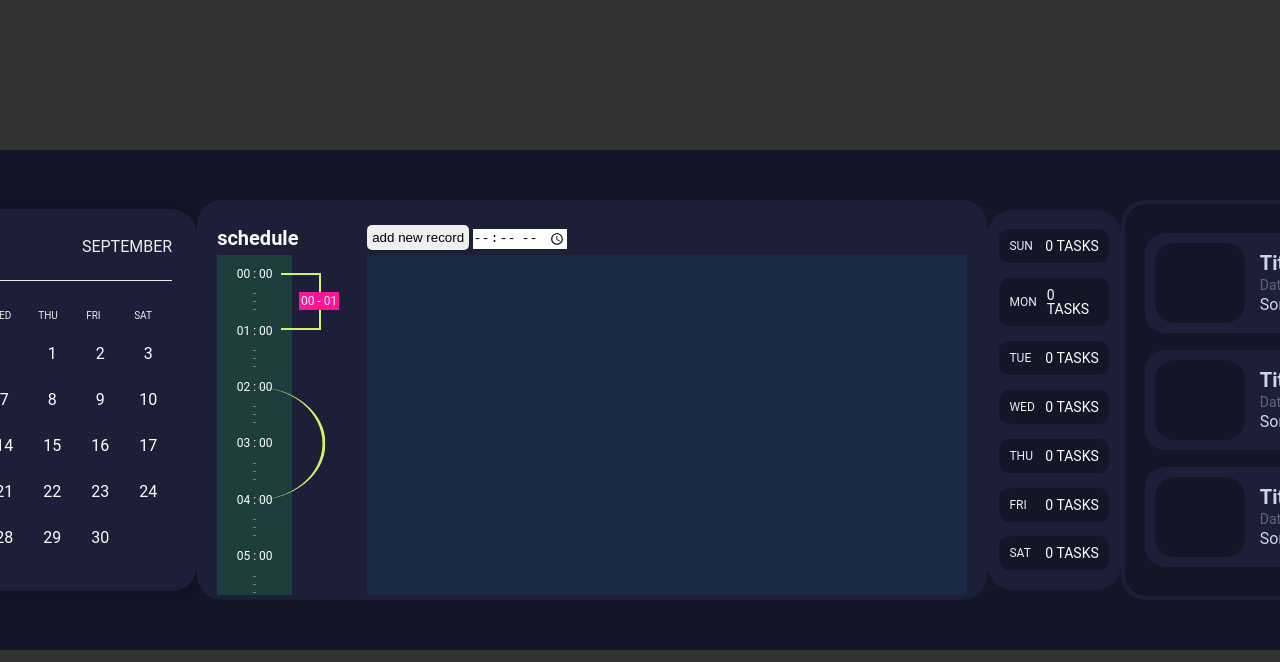
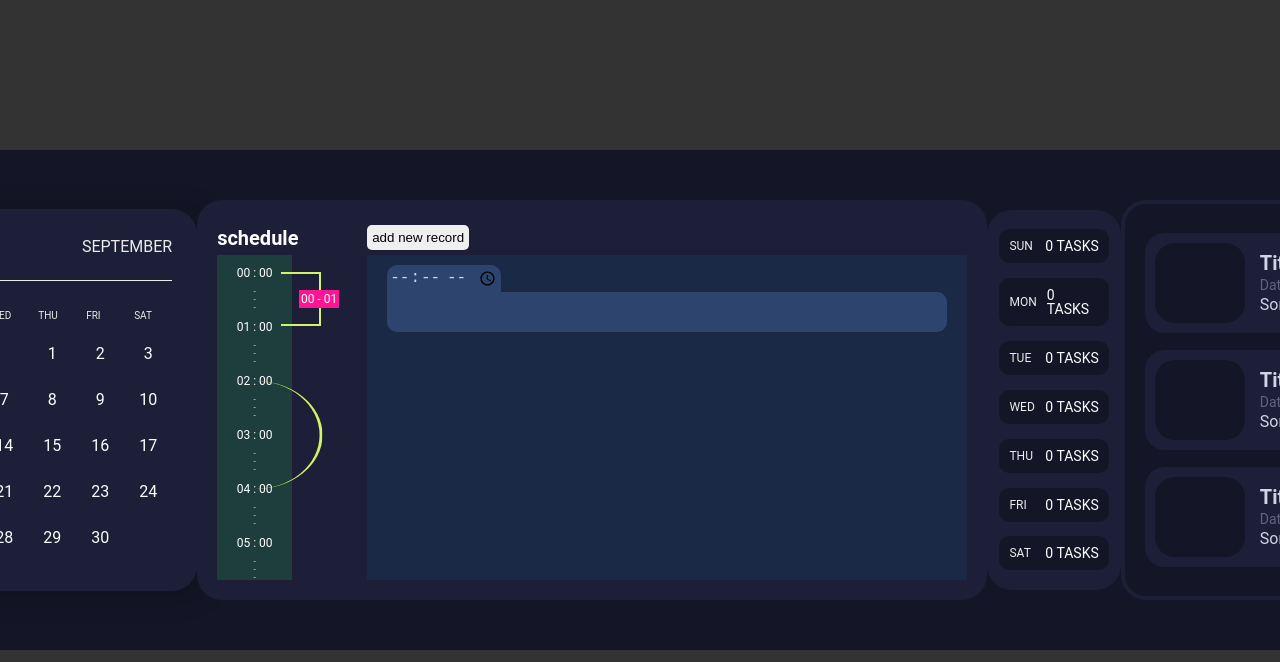
Before and after one commit to ghstd/calendar, a plain HTML site: page index.html in a window 1280 px wide. Both pictures are taken after a click on the button "add new record". Shown: the top 662 px of the page. Drawn offline with Linux system fonts and the light colour scheme; a web font is replaced by a local one.

Commit message:
add events

```diff
--- a/index.html
+++ b/index.html
@@ -83,7 +83,6 @@
 				<h2 class="schedule__title">schedule</h2>
 				<div class="schedule__controls controls">
 					<button type="button" class="controls__add-record">add new record</button>
-					<input type="time">
 				</div>
 			</div>
 			<div class="schedule__body">
@@ -239,9 +238,11 @@
 					</div>
 				</div>
 				<div class="schedule__records records">
-					<form class="records__form">
-						<ul class="records__list"></ul>
-					</form>
+					<div class="records__body">
+						<form class="records__form">
+							<ul class="records__list"></ul>
+						</form>
+					</div>
 				</div>
 			</div>
 		</div>
--- a/index.js
+++ b/index.js
@@ -55,7 +55,7 @@ calendarDays.addEventListener('click', async e => {
 })
 
 
-// Test =============================================================
+// Test Records =============================================================
 
 const form = document.querySelector('.records__form');
 const addRecordButton = document.querySelector('.controls__add-record');
@@ -66,34 +66,104 @@ form.onsubmit = e => {
 	console.log('form is submit!!!')
 }
 
-addRecordButton.addEventListener('click', () => {
+addRecordButton.addEventListener('click', () => addNewRecord())
+
+function addNewRecord(timeValue) {
 	const recordsListItem = document.createElement('li');
-	const text = document.createElement('p');
-	const textarea = document.createElement('textarea');
+	const time = document.createElement('input');
+	const text = document.createElement('div');
 
 	recordsListItem.classList.add('records__item')
-	text.classList.add('records__text', 'hidden')
-	textarea.classList.add('records__textarea', 'show')
+	time.classList.add('records__time')
+	text.classList.add('records__text')
 
+	time.type = "time"
+	text.contentEditable = 'true'
+
+	if (timeValue) time.value = timeValue
+
+	recordsListItem.append(time)
 	recordsListItem.append(text)
-	recordsListItem.append(textarea)
-	recordsList.append(recordsListItem)
+	recordsList.prepend(recordsListItem)
 
-	text.onclick = () => {
-		text.classList.add('hidden')
-		textarea.classList.add('show')
-		textarea.focus()
+	// text.onfocus = () => {
+	// 	console.log('focus')
+	// }
+
+	// text.onblur = () => {
+	// 	console.log('blur')
+	// }
+
+	// time.onblur = () => {
+	// 	console.log(time.value)
+	// }
+
+	text.focus()
+}
+
+// Test Scale =============================================================
+
+const scale = document.querySelector('.scale__body');
+
+// scale.addEventListener('click', e => {
+
+// 	if (e.target.classList.contains('scale__hour')) {
+// 		const timeValue = e.target.textContent.replace(/\s/g, '');
+// 		addNewRecord(timeValue)
+// 		return
+// 	}
+
+// 	if (e.target.classList.contains('scale__lines')) {
+// 		const timeValue = e.target.previousElementSibling.textContent
+// 			.split(':')[0]
+// 			.trim() + ':30';
+// 		addNewRecord(timeValue)
+// 		return
+// 	}
+
+// 	if (e.target.parentElement.classList.contains('scale__lines')) {
+// 		const timeValue = e.target.parentElement.previousElementSibling.textContent
+// 			.split(':')[0]
+// 			.trim() + ':30';
+// 		addNewRecord(timeValue)
+// 		return
+// 	}
+// })
+
+const bindMouseEvents = {
+	mousedownElement: null,
+	mouseupElement: null,
+	mousedown(element) { this.mousedownElement = element },
+	mouseup(element) { this.mouseupElement = element },
+	compareElements() {
+		if (this.mousedownElement === this.mouseupElement) {
+			console.log('same element')
+		} else {
+			console.log(this.mousedownElement, this.mouseupElement)
+		}
 	}
+};
 
-	textarea.onblur = () => {
-		if (textarea.value === '') {
-			recordsListItem.remove()
-		}
-		text.innerText = textarea.value
-		text.classList.remove('hidden')
-		textarea.classList.remove('show')
-		form.requestSubmit()
+scale.addEventListener('mousedown', e => {
+	if (e.target.classList.contains('scale__hour')) {
+		console.log(e.target)
+		console.log(e.target.textContent.replace(/\s/g, ''))
+		bindMouseEvents.mousedown(e.target)
 	}
+	if (e.target.classList.contains('scale__lines')) {
+		console.log(e.target)
+		console.log(e.target.previousElementSibling.textContent.replace(/\s/g, ''), ' :30')
+		bindMouseEvents.mousedown(e.target)
+	}
+	if (e.target.parentElement.classList.contains('scale__lines')) {
+		console.log(e.target)
+		console.log(e.target.parentElement.previousElementSibling.textContent.replace(/\s/g, ''), ' :30')
+		bindMouseEvents.mousedown(e.target)
+	}
+})
 
-	textarea.focus()
+scale.addEventListener('mouseup', e => {
+	console.log(e.target);
+	bindMouseEvents.mouseup(e.target)
+	bindMouseEvents.compareElements()
 })
--- a/style.css
+++ b/style.css
@@ -278,28 +278,25 @@ body {
 }
 
 .schedule__body {
-	--height-body: 340px;
+	--height-body: 325px;
 	--height-item: calc(var(--height-body) * 8.3 / 100);
 	display: flex;
 	width: 100%;
 	height: var(--height-body);
-
 }
 
-/* test =========*/
 .schedule__scale {
 	flex: 0 0 20%;
 	overflow-y: scroll;
 }
 
+.scale {}
 
 .schedule__scale::-webkit-scrollbar {
 	display: none;
 }
 
-/* test =========*/
 .scale__body {
-	/* flex: 0 0 20%; */
 	display: flex;
 	flex-direction: column;
 	justify-content: space-between;
@@ -308,20 +305,9 @@ body {
 	font-size: 12px;
 	background-color: rgb(30, 61, 61);
 	color: #fff;
-	/* overflow-y: scroll; */
 	user-select: none;
-
-	/* test =========*/
 	width: 50%;
-
-	/* test =========*/
 }
-
-/* .schedule__scale::-webkit-scrollbar {
-	display: none;
-} */
-
-.scale {}
 
 .scale__hour {
 	width: 70%;
@@ -350,7 +336,6 @@ body {
 	align-items: center;
 	border-radius: 25%;
 	cursor: pointer;
-
 	position: relative;
 	z-index: 1;
 }
@@ -358,15 +343,6 @@ body {
 .scale__lines:hover {
 	background-color: rgb(57, 107, 107);
 }
-
-.schedule__records {
-	flex: 0 0 80%;
-	background-color: rgb(25, 41, 70);
-	padding: 10px;
-	overflow: hidden;
-}
-
-/* test =========*/
 
 .scale__graph {
 	background-color: #D1F366;
@@ -420,10 +396,22 @@ body {
 	border-radius: 50%;
 }
 
-/* test =========*/
+.schedule__records {
+	flex: 0 0 80%;
+	background-color: rgb(25, 41, 70);
+	padding: 10px 20px;
+	overflow-y: scroll;
+}
 
+.schedule__records::-webkit-scrollbar {
+	display: none;
+}
 
+.records {}
 
+.records__body {}
+
+.records__form {}
 
 .records__list {}
 
@@ -434,33 +422,22 @@ body {
 	font-size: 20px;
 	margin-bottom: 5px;
 	cursor: pointer;
-	line-height: 20px;
-	max-width: 100%;
+	position: relative;
+	background-color: rgb(45, 68, 110);
+	padding: 10px;
+	border-top-right-radius: 10px;
+	border-bottom-left-radius: 10px;
+	border-bottom-right-radius: 10px;
+	outline: none;
 }
 
-.records__text.hidden {
-	display: none;
+.records__time {
+	outline: none;
+	color: #D0D4E7;
+	font-size: 16px;
+	cursor: pointer;
+	background-color: rgb(45, 68, 110);
+	padding: 2px;
+	border-top-left-radius: 10px;
+	border-top-right-radius: 10px;
 }
-
-.records__textarea {
-	display: none;
-	background-color: rgb(25, 41, 70);
-	color: #D0D4E7;
-	font-size: 20px;
-	line-height: 20px;
-	margin-bottom: 5px;
-	outline: none;
-	resize: none;
-	font-family: Roboto, serif;
-	width: 100%;
-
-	min-height: 65px;
-}
-
-.records__textarea::-webkit-scrollbar {
-	display: none;
-}
-
-.records__textarea.show {
-	display: block;
-}
```
